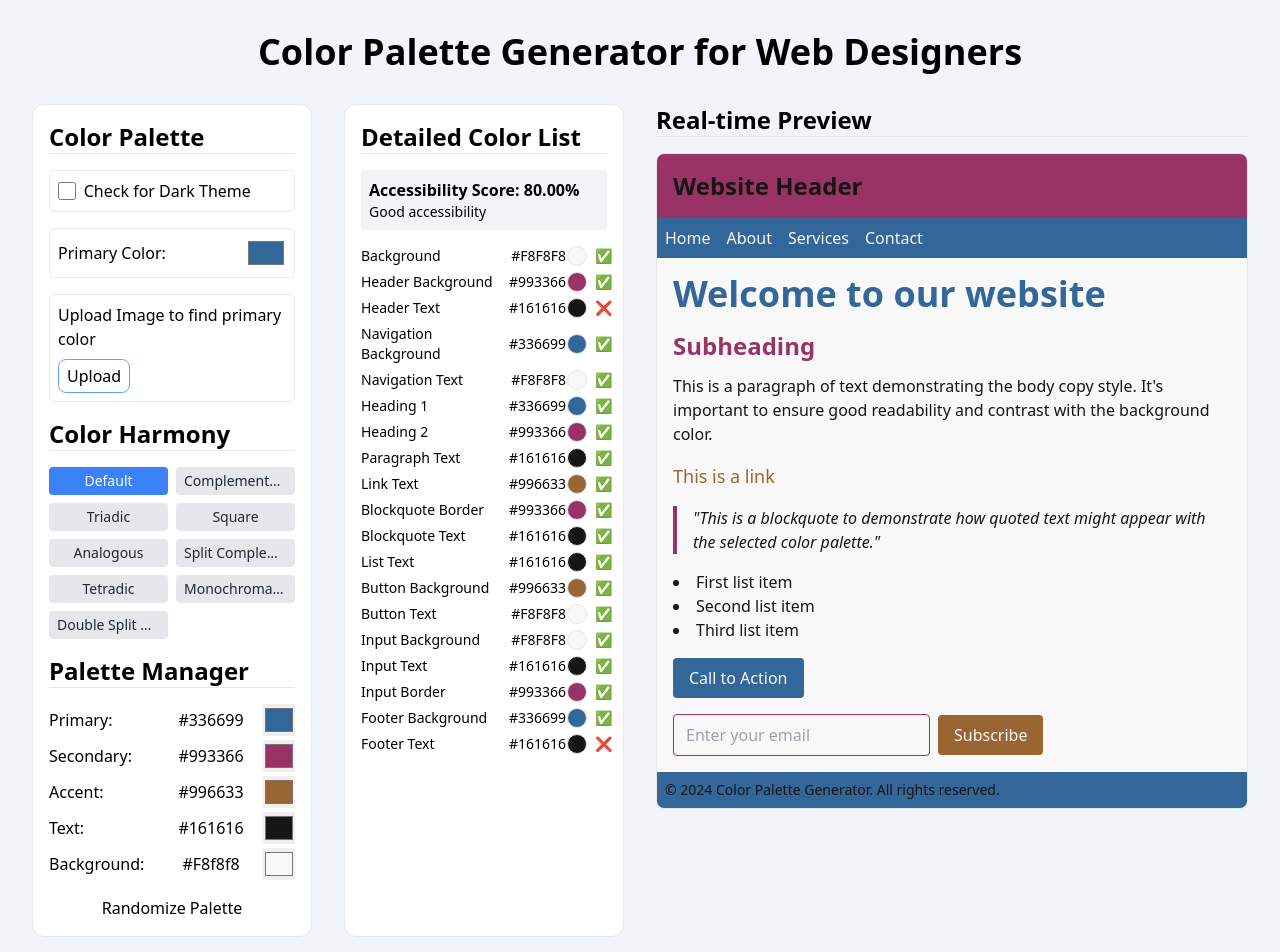
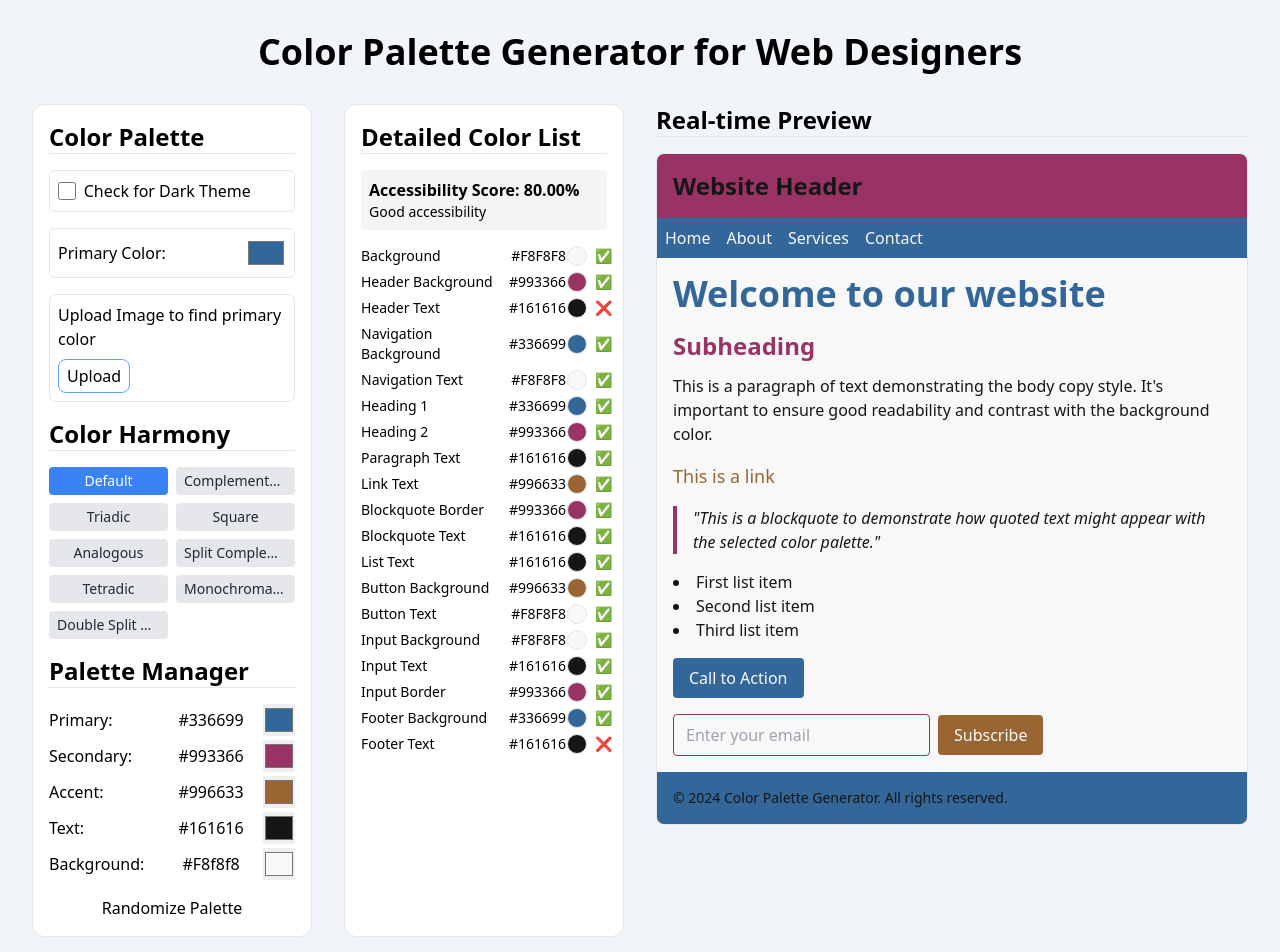
Before and after one commit to jepeteo/react-color-palette-generator, a React (Vite) app: page / in a window 1280 px wide. Shown: the top 952 px of the page. Built offline with nearby package versions, Linux system fonts and the light colour scheme.

Commit message:
fix for footer background on Preview

```diff
--- a/src/components/Preview.jsx
+++ b/src/components/Preview.jsx
@@ -249,14 +249,12 @@ function Preview() {
         </main>
 
         <footer
-          className="p-2 text-sm"
+          className="p-4 text-sm"
           onClick={(e) => {
             e.stopPropagation();
             handleElementClick('footerBackground', setSelectedElement);
           }}
-          style={{
-            backgroundColor: getElementColor('footerBackground'),
-          }}
+          style={{ backgroundColor: colors.footerBackground }}
         >
           <div
             className="mb"
```
